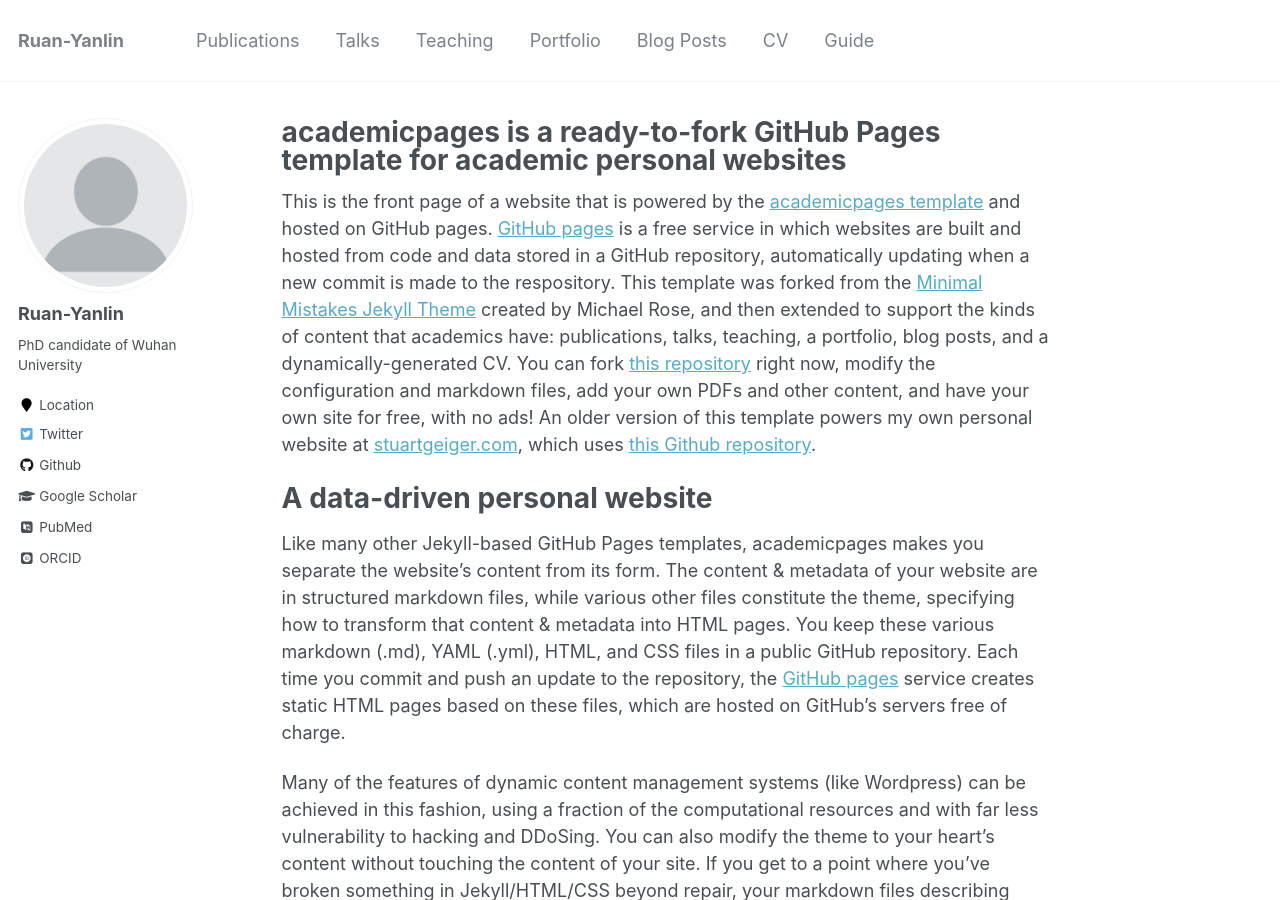
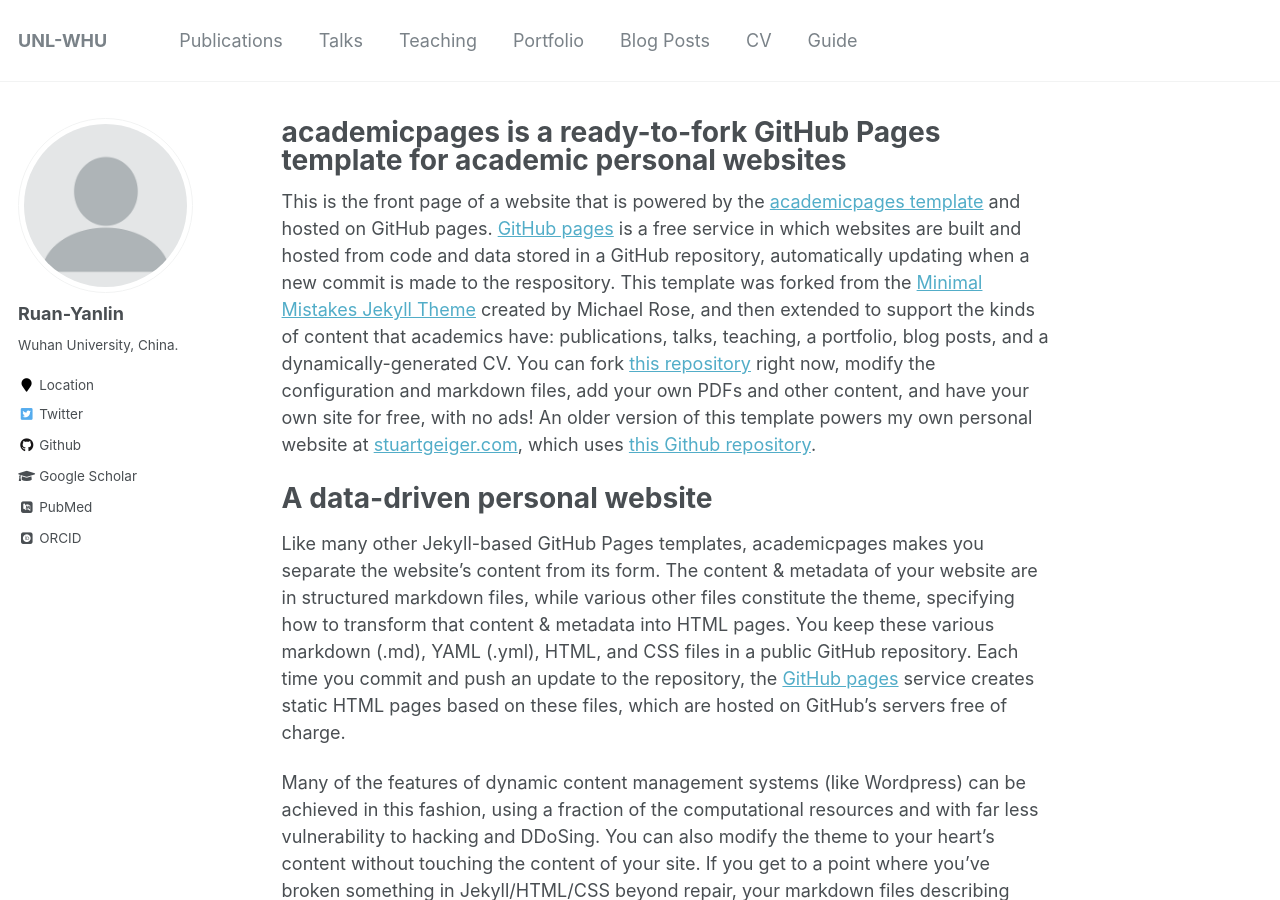
Before and after one commit to whuryl/whuryl.github.io, a Jekyll site: the page built from _pages/about.md, in a window 1280 px wide and 900 px high. Built offline with Jekyll 4.4.1, drawn with Linux system fonts in a browser that asks for light colours; some web fonts are replaced.

Commit message:
Update _config.yml

```diff
--- a/_config.yml
+++ b/_config.yml
@@ -7,7 +7,7 @@
 
 # Site Settings
 locale                   : "en-US"
-title                    : "Ruan-Yanlin"
+title                    : "UNL-WHU"
 title_separator          : "-"
 name                     : &name "Your Name"
 description              : &description "personal description"
@@ -82,7 +82,7 @@ analytics:
 author:
   name             : "Ruan-Yanlin"
   avatar           : "profile.png"
-  bio              : "PhD candidate of Wuhan University"
+  bio              : "Wuhan University, China."
   location         : "Location"
   employer         :
   pubmed           : "https://www.ncbi.nlm.nih.gov/pubmed/?term=john+snow"
```
